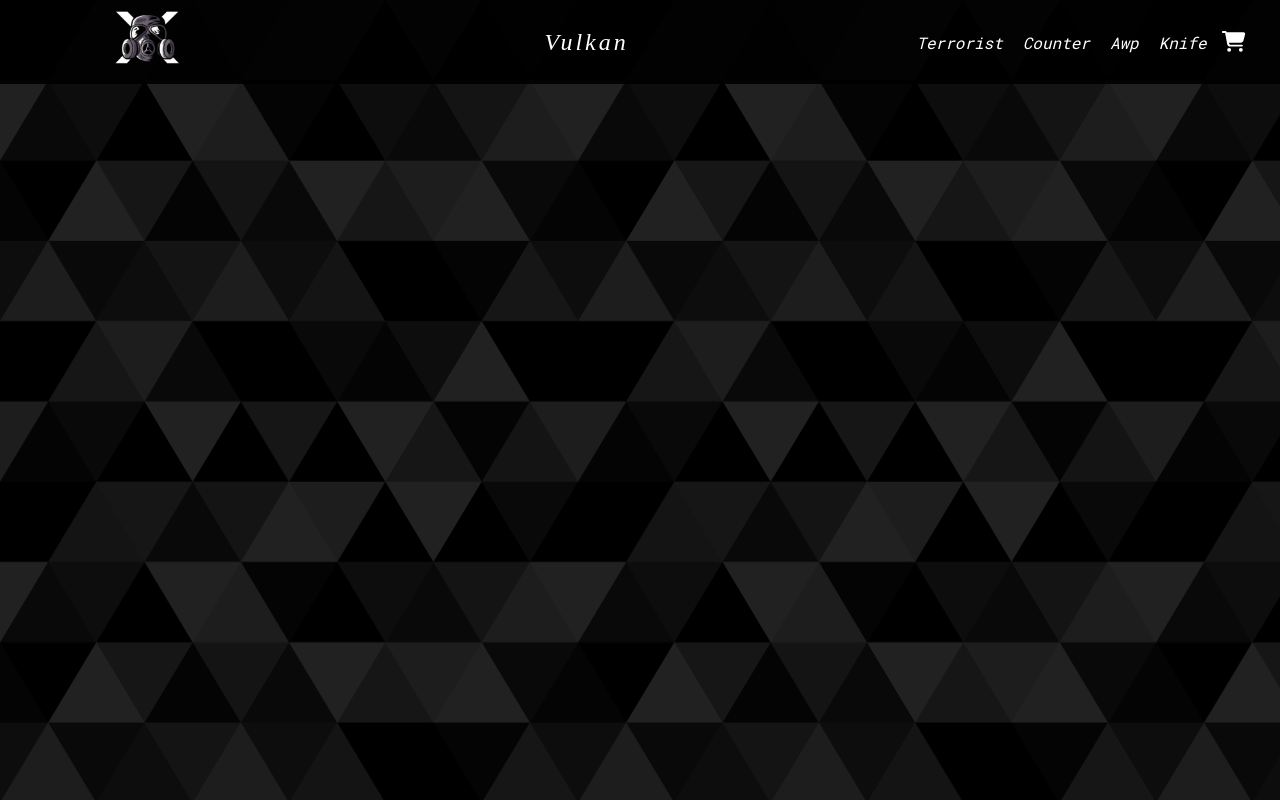
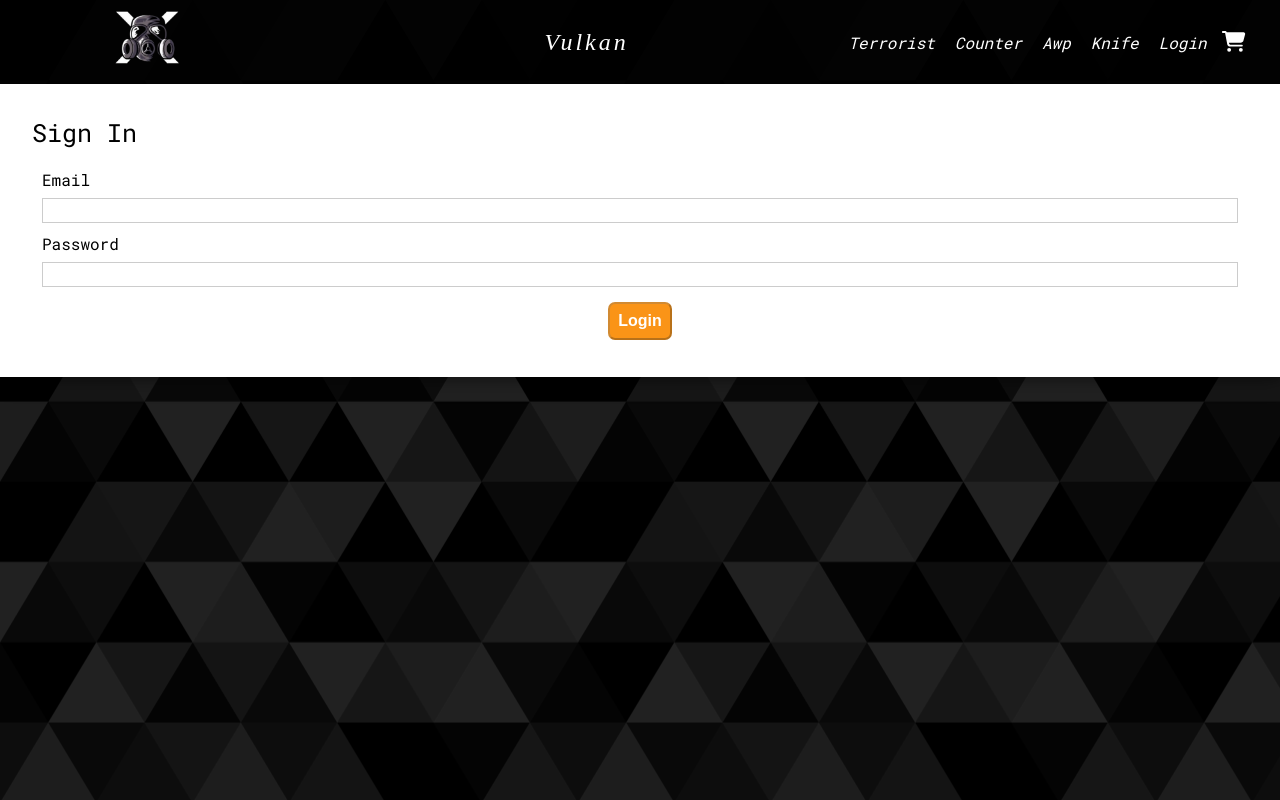
Before and after one commit to luispino94/PinoLuisReactDesafios, a React (Vite) app in the folder React-eCommerce/: page /login in a window 1280 px wide. Before the commit this address led to /. Built offline with nearby package versions, Linux system fonts and the light colour scheme; no server answers; the database is empty; a web font is replaced by a local one.

Commit message:
se agregó loggin al proyecto

```diff
--- a/React-eCommerce/src/App.jsx
+++ b/React-eCommerce/src/App.jsx
@@ -5,6 +5,7 @@ import ItemListDetail from './componentes/ItemListContainer/ItemListDetail';
 import CartContexProvider from './componentes/Contexto/cartContext';
 import Cart from './componentes/cart/Cart';
 import './index.scss'
+import LogIn from './componentes/login/LogIn';
 
 /* Paginas:
   cs-go
@@ -24,6 +25,7 @@ function App() {
           <Route path='/detalle/:detalleId' element = { <ItemListDetail/>}/>
           <Route path='/cart' element = { <Cart/>}/>
           <Route path='/*' element = {<Navigate to = '/' replace /> } />
+          <Route path = '/login' element = {<LogIn/>}/>
         </Routes>
     </div>
     </CartContexProvider>
--- a/React-eCommerce/src/componentes/Contexto/cartContext.jsx
+++ b/React-eCommerce/src/componentes/Contexto/cartContext.jsx
@@ -5,6 +5,8 @@ export const useCartContext = () => useContext(CartContext)
 
 
 const CartContexProvider = ({children}) => {
+
+
  const [cartList, setCarlist] = useState(()=>{
    try {
      const productInLocalStorage = localStorage.getItem('cartProducts');
@@ -58,7 +60,8 @@ const CartContexProvider = ({children}) => {
         deleteItemtoCart,
         vaciarCarrito,
         cantidadTotal,
-        precioTotal
+        precioTotal,
+
     }}>
         {children}
     </CartContext.Provider>
--- a/React-eCommerce/src/componentes/CreateOrden/BtnOrden.jsx
+++ b/React-eCommerce/src/componentes/CreateOrden/BtnOrden.jsx
@@ -3,13 +3,13 @@ import { useCartContext } from '../Contexto/cartContext';
 
 
 export default function BtnOrden () {
- const {cartList, vaciarCarrito, precioTotal} = useCartContext()
+ const {cartList, vaciarCarrito, precioTotal, email,password} = useCartContext()
 
 //Funcion para crear orden e actualizar stock
 async function createOrden (){
   let orden = {}
   //datos hardcodeados
-  orden.buyer = {name:'Luis', email:'luispino@gmail.com', number:'1122592717'}
+  orden.buyer = {email:email, password:password}
   orden.total = precioTotal()
   //acá se están pisando los datos creando un nuevo array
   orden.items = cartList.map (cartItem =>{
--- a/React-eCommerce/src/componentes/Items/ItemDetail.jsx
+++ b/React-eCommerce/src/componentes/Items/ItemDetail.jsx
@@ -1,4 +1,3 @@
-
 import { useState } from 'react';
 import { useCartContext } from '../Contexto/cartContext';
 import BtnChange from '../intercambiabilidad/BtnChange';
--- a/React-eCommerce/src/componentes/NavBars/NavBar.jsx
+++ b/React-eCommerce/src/componentes/NavBars/NavBar.jsx
@@ -20,6 +20,7 @@ function NavBar (){
             <Link to='/categoria/counter'><li className ="nav-item"><i className="nav-link">Counter</i></li></Link>
             <Link to='/categoria/awp'><li className ="nav-item"><i className="nav-link">Awp</i></li></Link>
             <Link to='/categoria/knife'><li className ="nav-item"><i className="nav-link">Knife</i></li></Link>
+            <Link to='/login'><li className ="nav-item"><i className="nav-link">Login</i></li></Link>
             <li className ="nav-item"><CartWidget/></li>
             <i className='icono-cant'>{cantidadTotal() !== 0 && cantidadTotal()}</i>
 
--- /dev/null
+++ b/React-eCommerce/src/componentes/login/LogIn.jsx
@@ -0,0 +1,82 @@
+import React from 'react'
+import { useState, useEffect } from 'react';
+import './login.scss'
+
+const LogIn = () => {
+    const [email, setEmail] = useState(()=>{
+        try {
+          const emailInSessionStorage = sessionStorage.getItem('emailSession');
+          return emailInSessionStorage? JSON.parse (emailInSessionStorage) : [];
+        } catch(error){
+          return [];
+        }
+      });
+
+      useEffect (()=>{
+        sessionStorage.setItem('emailSession', JSON.stringify(email))
+      }, [email]);
+
+      const [password, setPassword] = useState(()=>{
+        try {
+          const passwordInSessionStorage = sessionStorage.getItem('passwordSession');
+          return passwordInSessionStorage? JSON.parse (passwordInSessionStorage) : [];
+        } catch(error){
+          return [];
+        }
+      });
+
+      useEffect (()=>{
+        sessionStorage.setItem('passwordSession', JSON.stringify(password))
+      }, [password]);
+
+        const [isSubmitted, setIsSubmitted] = useState(false);
+
+        function validateForm() {
+
+        return email.length > 0 && password.length > 0;
+
+      }
+
+      function handleSubmit(event) {
+
+        event.preventDefault();
+
+      }
+
+
+    const renderForm = (
+        <div className="form">
+          <form onSubmit={handleSubmit}>
+            <div className="input-container">
+              <label>Email </label>
+              <input type="email" value={email}
+              onChange={(e) => setEmail(e.target.value)}/>
+            </div>
+
+            <div className="input-container">
+              <label>Password </label>
+              <input type="password" value={password}
+                onChange={(e) => setPassword(e.target.value)}/>
+            </div>
+            <div className="button-container">
+              <button
+              type="submit"
+              disabled={!validateForm()}>Login</button>
+            </div>
+          </form>
+        </div>
+      );
+
+
+    return (
+    <div className="container-login">
+      <div className="login-form">
+        <div className="title">Sign In</div>
+        {isSubmitted ? <div>User is successfully logged in</div> : renderForm}
+      </div>
+    </div>
+
+    );
+}
+
+export default LogIn
--- /dev/null
+++ b/React-eCommerce/src/componentes/login/login.scss
@@ -0,0 +1,51 @@
+input[type="email"],
+input[type="password"] {
+  height: 25px;
+  border: 1px solid rgba(0, 0, 0, 0.2);
+}
+
+input[type="submit"] {
+  margin-top: 10px;
+  cursor: pointer;
+  font-size: 15px;
+  background: #01d28e;
+  border: 1px solid #01d28e;
+  color: #fff;
+  padding: 10px 20px;
+}
+
+input[type="submit"]:hover {
+  background: #6cf0c2;
+}
+
+.button-container {
+  display: flex;
+  justify-content: center;
+}
+
+.login-form {
+  background-color: white;
+  padding: 2rem;
+  box-shadow: 0 4px 8px 0 rgba(0, 0, 0, 0.2), 0 6px 20px 0 rgba(0, 0, 0, 0.19);
+}
+
+.list-container {
+  display: flex;
+}
+
+.error {
+  color: red;
+  font-size: 12px;
+}
+
+.title {
+  font-size: 25px;
+  margin-bottom: 20px;
+}
+
+.input-container {
+  display: flex;
+  flex-direction: column;
+  gap: 8px;
+  margin: 10px;
+}
```
